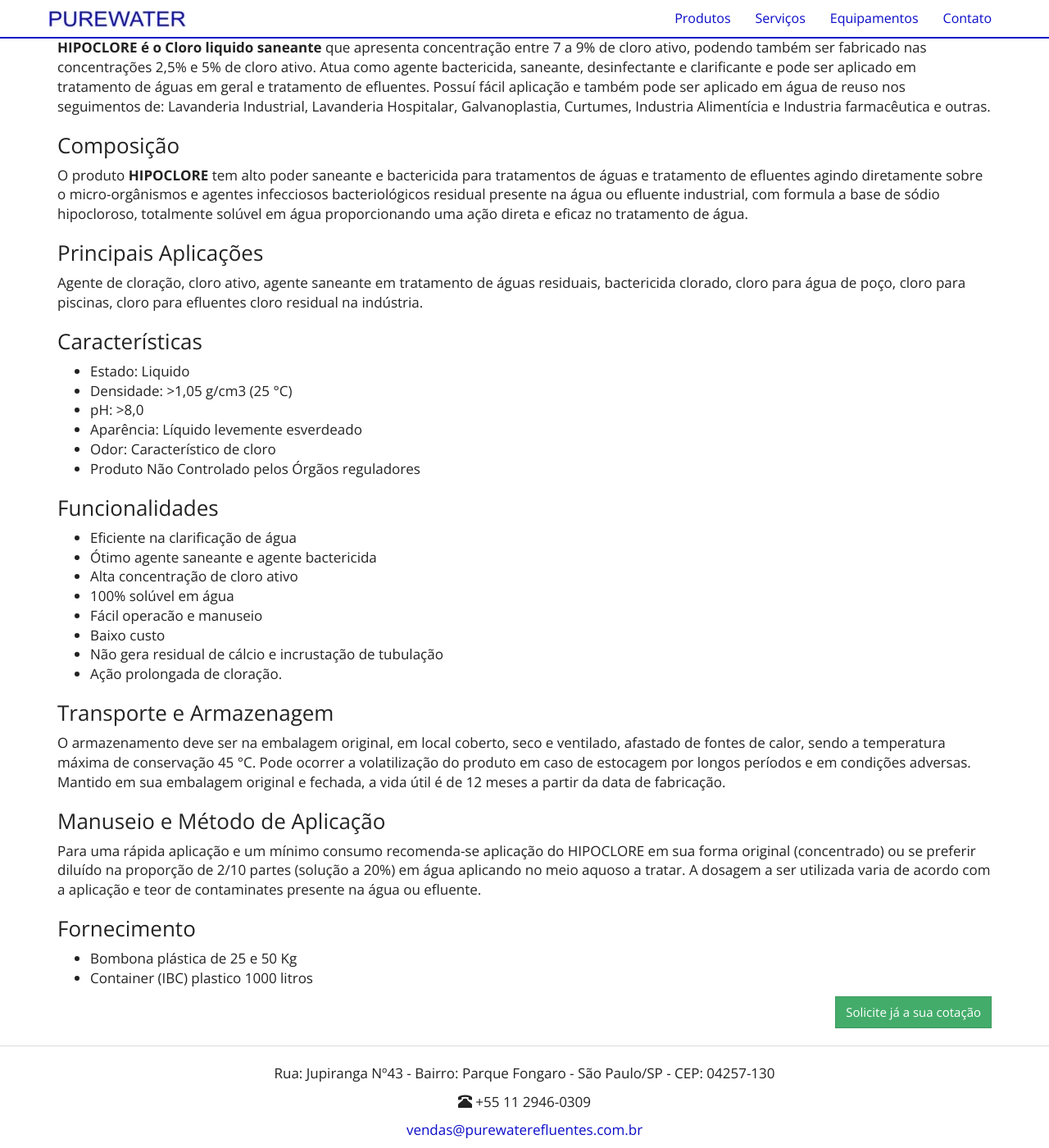
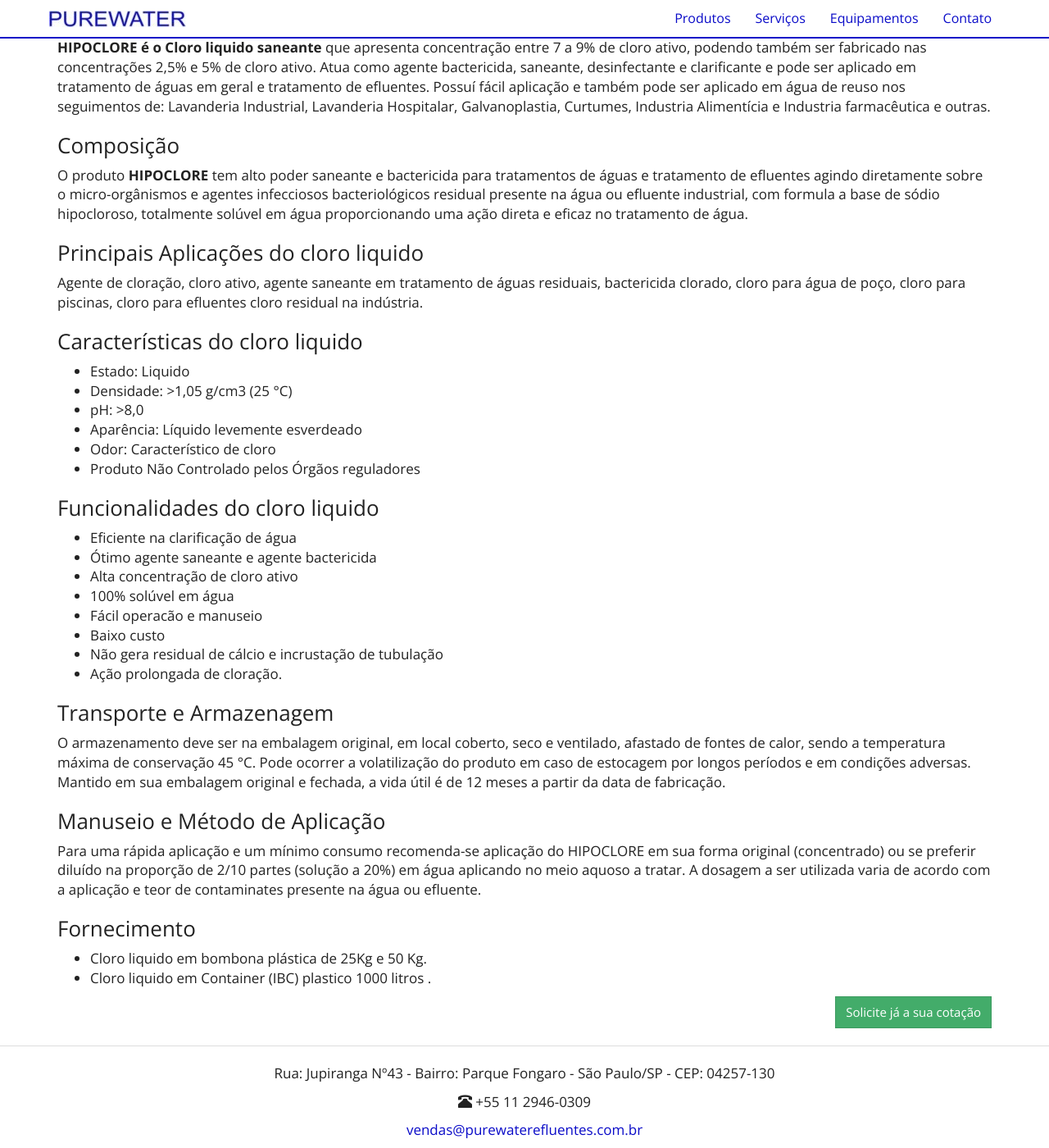
Before and after one commit to purewaterefluentes/purewaterefluentes.github.io, a Jekyll site: the page built from produtos/cloro-liquido.md, in a window 1280 px wide and 1400 px high, scrolled down 371 px. Shown: the whole window at 82% size. Built offline with Jekyll 4.4.1, drawn with Linux system fonts in a browser that asks for light colours; nearby versions of some CDN libraries; library files that are not in the unit come from our copies.

Commit message:
Update cloro-liquido.md

```diff
--- a/produtos/cloro-liquido.md
+++ b/produtos/cloro-liquido.md
@@ -1,6 +1,6 @@
 ---
 layout: contato
-pageTitle: Cloro Liquido - Hipoclore
+pageTitle: Cloro, cloro liquido, hipoclorito, cloro para piscina, cloro para tratar água, cloro liquido hipoclorito
 title: Cloro Liquido
 subtitle: HIPOCLORE
 ---
@@ -12,10 +12,10 @@
 ### Composição
 O produto **HIPOCLORE** tem alto poder saneante e bactericida para tratamentos de águas e tratamento de efluentes agindo diretamente sobre o micro-orgânismos e agentes infecciosos bacteriológicos residual presente na água ou efluente industrial, com formula a base de sódio hipocloroso, totalmente solúvel em água proporcionando uma ação direta e eficaz no tratamento de água.
 
-### Principais Aplicações
+### Principais Aplicações do cloro liquido
 Agente de cloração, cloro ativo, agente saneante em tratamento de águas residuais, bactericida clorado, cloro para água de poço, cloro para piscinas, cloro para efluentes cloro residual na indústria.
 
-### Características
+### Características do cloro liquido
 
 - Estado: Liquido
 - Densidade: >1,05 g/cm3 (25 °C)
@@ -25,7 +25,7 @@
 - Produto Não Controlado pelos Órgãos reguladores
 
 
-### Funcionalidades
+### Funcionalidades do cloro liquido
 
 - Eficiente na clarificação de água
 - Ótimo agente saneante e agente bactericida
@@ -48,5 +48,5 @@
 
 ### Fornecimento
 
-- Bombona plástica de 25 e 50 Kg
-- Container (IBC) plastico 1000 litros
+- Cloro liquido em bombona plástica de 25Kg e 50 Kg.
+- Cloro liquido em Container (IBC) plastico 1000 litros .
```
